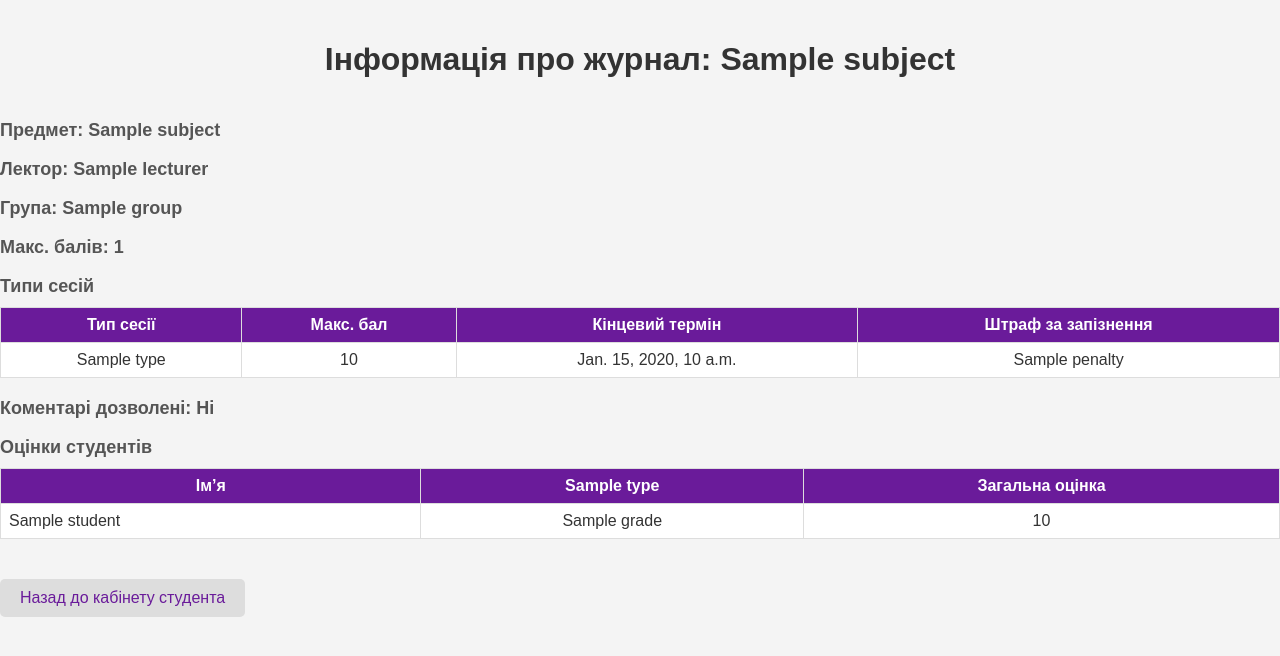
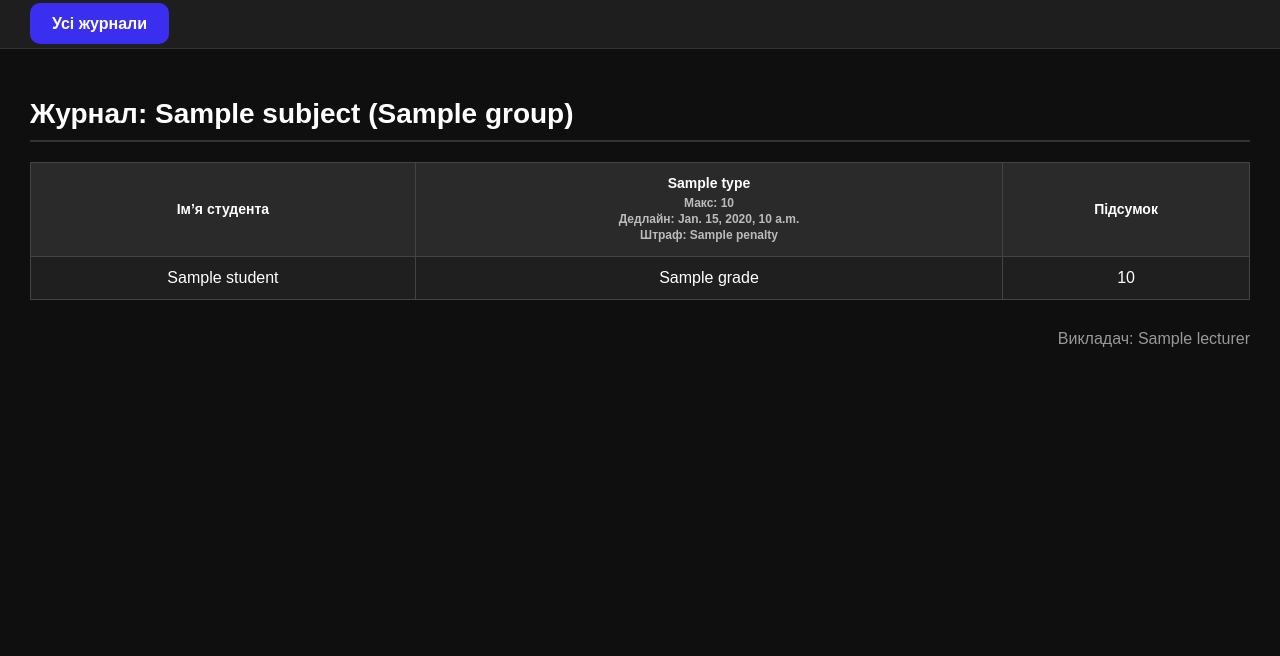
Before and after one commit to KhrystynaKonepud/ProjectPBD, a Django app: template Journal/templates/journal_detail.html in a window 1280 px wide. Shown: the top 656 px of the page. Run offline with Django 5.2, Linux system fonts and the light colour scheme; the template is opened without the code that fills it: most values are stand-ins (such as "Sample title", 1, 10 or a date in 2020).

Commit message:
Changed functionality for student.

```diff
--- a/Journal/templates/journal_detail.html
+++ b/Journal/templates/journal_detail.html
@@ -1,168 +1,151 @@
-<!-- <!DOCTYPE html>
-<html lang="uk">
-<head>
-    <meta charset="UTF-8">
-    <title>Інформація про журнал</title>
-</head>
-<body>
-    <h1>Інформація про журнал: {{ journal.subject.name }}</h1>
-    <p>Предмет: {{ journal.subject.name }}</p>
-    <p>Кількість студентів: {{ journal.students.count }}</p>
-    <p>Інші деталі: {{ journal.details }}</p>
-
-
-    <a href="{% url 'student_dashboard' %}">Назад до кабінету студента</a>
-</body>
-</html> -->
 <!DOCTYPE html>
 <html lang="uk">
 <head>
     <meta charset="UTF-8">
-    <title>Інформація про журнал: {{ journal.subject.name }}</title>
+    <title>Журнал: {{ journal.subject.name }} ({{ journal.group.name }})</title>
     <style>
         body {
-            background-color: #f4f4f4; /* светло-серый фон */
-            color: #333;
-            font-family: Arial, sans-serif;
             margin: 0;
             padding: 0;
+            background-color: #0f0f0f;
+            font-family: Arial, sans-serif;
+            color: #fff;
+        }
+
+        .navbar {
+            background-color: #1e1e1e;
+            padding: 15px 30px;
+            display: flex;
+            justify-content: space-between;
+            align-items: center;
+            border-bottom: 1px solid #333;
+        }
+
+        .navbar-left a {
+            background-color: #3a2ff1;
+            color: white;
+            text-decoration: none;
+            padding: 12px 22px;
+            border-radius: 10px;
+            font-weight: bold;
+            transition: background-color 0.2s ease;
+        }
+
+        .navbar-left a:hover {
+            background-color: #2a1fd9;
+        }
+
+        .main {
+            padding: 30px;
         }
 
         h1 {
-            color: #333;
-            font-size: 32px;
-            text-align: center;
-            padding: 20px 0;
-        }
-
-        h3 {
-            font-size: 18px;
-            color: #555; /* темно-серый текст */
-            margin-bottom: 10px;
+            font-size: 28px;
+            margin-bottom: 20px;
+            border-bottom: 2px solid #333;
+            padding-bottom: 10px;
         }
 
         table {
             width: 100%;
             border-collapse: collapse;
-            margin-bottom: 20px;
-            background-color: #fff; /* белый фон для таблиц */
-        }
-
-        table, th, td {
-            border: 1px solid #ddd;
+            background-color: #1e1e1e;
+            margin-top: 20px;
+            font-size: 16px;
         }
 
         th, td {
-            padding: 8px;
+            border: 1px solid #444;
+            padding: 12px 10px;
             text-align: center;
+            color: #fff;
         }
 
         th {
-            background-color: #6a1b9a; /* фиолетовый для заголовков */
-            color: #fff;
+            background-color: #2a2a2a;
+            font-weight: bold;
+            font-size: 14px;
+            white-space: nowrap;
         }
 
-        tr:nth-child(even) {
-            background-color: #f9f9f9; /* светло-серый для четных строк */
+        td {
+            background-color: #1f1f1f;
         }
 
-        tr:nth-child(odd) {
-            background-color: #fff; /* белый фон для нечетных строк */
+        tr:nth-child(even) td {
+            background-color: #2b2b2b;
         }
 
-        a {
-            color: #6a1b9a; /* фиолетовый */
-            text-decoration: none;
-            padding: 10px 20px;
-            background-color: #ddd;
-            border-radius: 5px;
-            margin-top: 20px;
-            display: inline-block;
+        .tooltip {
+            font-size: 12px;
+            color: #bbb;
+            margin-top: 5px;
         }
 
-        a:hover {
-            text-decoration: underline;
-            background-color: #ccc;
+        .tooltip p {
+            margin: 2px 0;
         }
 
-        .session-table th, .student-table th {
-            background-color: #6a1b9a; /* фиолетовый для заголовков */
+        small {
+            color: #ccc;
         }
 
-        .session-table td, .student-table td {
-            background-color: #fff;
+        .lecturer {
+            margin-top: 30px;
+            text-align: right;
+            font-size: 16px;
+            color: #999;
         }
-
-        .session-table tr:hover, .student-table tr:hover {
-            background-color: #f2f2f2; /* светло-серый при наведении */
-        }
-
     </style>
 </head>
 <body>
-    <h1>Інформація про журнал: {{ journal.subject.name }}</h1>
+    <div class="navbar">
+        <div class="navbar-left">
+            <a href="{% url 'student_dashboard' %}">Усі журнали</a>
+        </div>
+    </div>
 
-    <h3>Предмет: {{ subject.name }}</h3>
-    <h3>Лектор: {{ lecturer.name }}</h3>
-    <h3>Група: {{ group.name }}</h3>
-    <h3>Макс. балів: {{ total_points }}</h3>
-    <h3>Типи сесій</h3>
-    <table class="session-table">
+    <div class="main">
+        <h1>Журнал: {{ journal.subject.name }} ({{ journal.group.name }})</h1>
+
+        <table>
             <thead>
                 <tr>
-                <th>Тип сесії</th>
-                <th>Макс. бал</th>
-                <th>Кінцевий термін</th>
-                <th>Штраф за запізнення</th>
+                    <th>Ім’я студента</th>
+                    {% for session in sessions %}
+                        <th class="session-header">
+                            {{ session.type }}
+                            <div class="tooltip">
+                                <p><strong>Макс:</strong> {{ session.max_points }}</p>
+                                <p><strong>Дедлайн:</strong> {{ session.deadline }}</p>
+                                <p><strong>Штраф:</strong> {{ session.penalty }}</p>
+                            </div>
+                        </th>
+                    {% endfor %}
+                    <th>Підсумок</th>
                 </tr>
             </thead>
             <tbody>
-            {% for session in sessions_info %}
+                {% for s in students %}
                     <tr>
-                    <td>{{ session.type }}</td>
-                    <td>{{ session.max_points }}</td>
-                    <td>{{ session.deadline }}</td>
-                    <td>{{ session.penalty }}</td>
+                        <td>{{ s.name }}</td>
+                        {% for session in s.session_data %}
+                            <td>
+                                {{ session.grade }}
+                                {% if journal.comments_enabled and session.comment %}
+                                    <br><small><em>{{ session.comment }}</em></small>
+                                {% endif %}
+                            </td>
+                        {% endfor %}
+                        <td>{{ s.total }}</td>
                     </tr>
                 {% endfor %}
             </tbody>
         </table>
 
-
-    <!-- Коментарі дозволені -->
-    <h3>Коментарі дозволені:
-        {% if comments_enabled %}
-            Так
-        {% else %}
-            Ні
-        {% endif %}
-    </h3>
-
-    <!-- Таблиця студентів -->
-    <h3>Оцінки студентів</h3>
-    <table class="student-table">
-        <thead>
-            <tr>
-                <th>Ім’я</th>
-                {% for session in session_types %}
-                    <th>{{ session.type }}</th>
-                {% endfor %}
-                <th>Загальна оцінка</th>
-            </tr>
-        </thead>
-        <tbody>
-            {% for student in students %}
-                <tr>
-                    <td style="text-align: left;">{{ student.name }}</td>
-                    {% for grade in student.grades %}
-                        <td>{{ grade }}</td>
-                    {% endfor %}
-                    <td>{{ student.total }}</td>
-                </tr>
-            {% endfor %}
-        </tbody>
-    </table>
-
-    <a href="{% url 'student_dashboard' %}">Назад до кабінету студента</a>
+        <div class="lecturer">
+            Викладач: {{ journal.lecturer.name }}
+        </div>
+    </div>
 </body>
 </html>
--- a/Journal/views/student_views.py
+++ b/Journal/views/student_views.py
@@ -9,7 +9,6 @@ def student_dashboard(request):
 
     student = Students.objects(id=student_id).first()
 
-    # Ищем все журналы, в которых присутствует данный студент
     student_journals = Journal.objects.filter(students__student_id=student_id)
 
     return render(request, 'student_dashboard.html', {
```
Also changed, not shown: Journal/templates/student_dashboard.html (+65 -59 lines), Journal/templates/subject_detail.html (deleted, +0 -65 lines), Journal/views/journal_detail_view.py (+39 -127 lines). Lines whose indentation alone changed are shown as unchanged.
